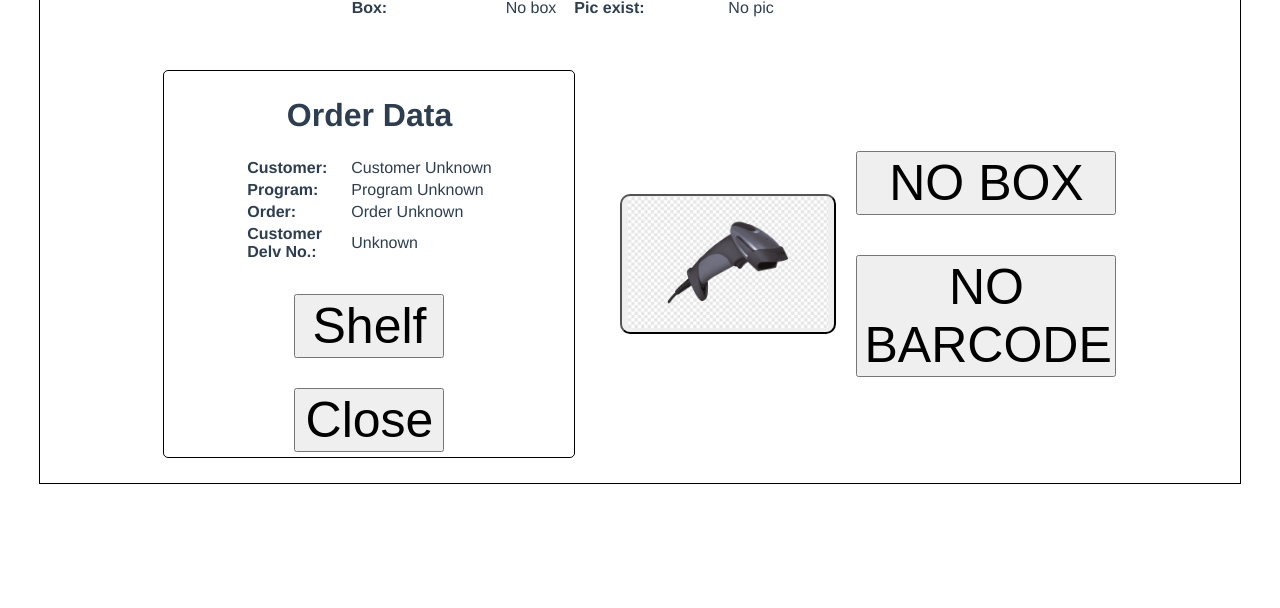
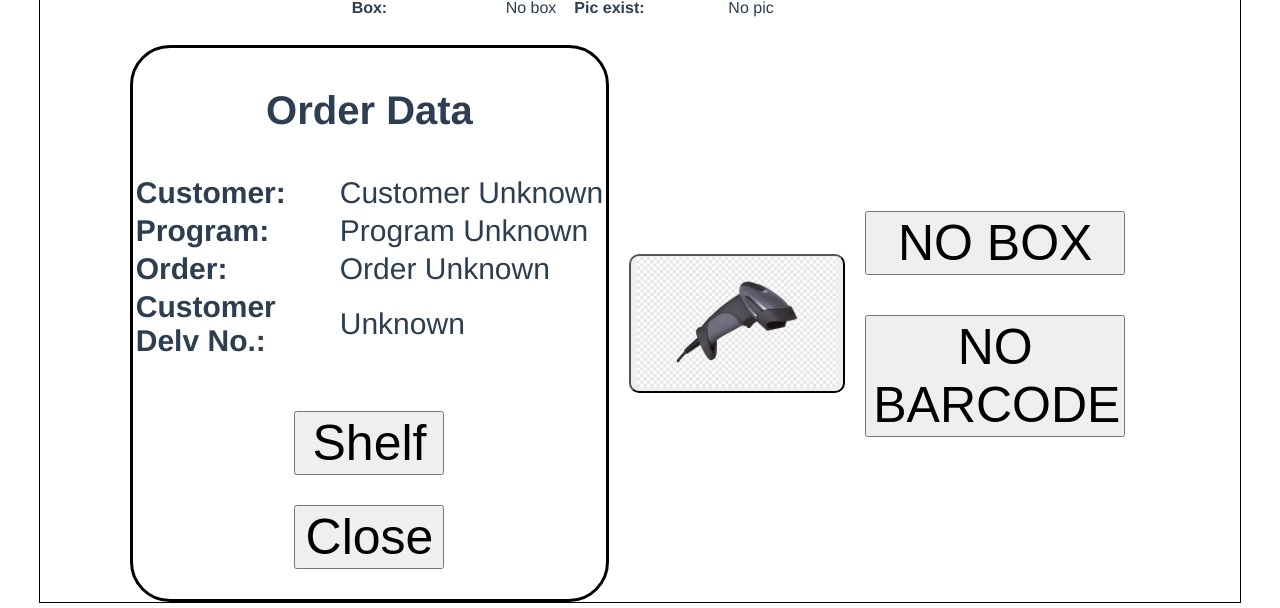
Before and after one commit to Robert-Schimanek/EIBA-Frontend, a Vue app: page /selectionII in a window 1280 px wide. Shown: the part 263-871 px from the top of the page. Before the commit the page ends 800 px from the top, so only its background shows below. Built offline with nearby package versions, Linux system fonts and the light colour scheme.

Commit message:
formatting 2

```diff
--- a/src/assets/styles/styles.css
+++ b/src/assets/styles/styles.css
@@ -1,11 +1,23 @@
 .roundedContainer {
-    border: 1px solid black;
-    width: 400px;
-    border-radius: 5px;
+    border: 3px solid black;
+    border-radius: 40px;
 }
 
 .bigButtonText {
     font-size: 50px;
+}
+
+.headerText {
+  font-size: 50px;
+  font-weight: bold;
+}
+.smallHeaderText {
+  font-size: 40px;
+  font-weight: bold;
+}
+
+.infoText {
+  font-size: 30px;
 }
 
 .spacerSmall {
--- a/src/components/SelectionOrderData.vue
+++ b/src/components/SelectionOrderData.vue
@@ -1,9 +1,9 @@
 <template>
-  <div class="roundedContainer" style="margin:25px; padding: 5px;">
-    <h1>Order Data</h1>
-    <table align="center">
+  <div class="roundedContainer">
+    <p class="smallHeaderText" style="margin-top: 40px;">Order Data</p>
+    <table align="center" class="infoText" style="margin-bottom: 50px;">
       <tr>
-        <th align="left" width="100px">Customer:</th>
+        <th align="left" style="width:200px;">Customer:</th>
         <td align="left">{{ customer }}</td>
       </tr>
       <tr>
@@ -28,6 +28,7 @@
     <SelectionOrderDataButton
       funcDesc="Close"
       :functionToExecute="closeOrder"
+      style="margin-bottom: 30px"
     />
   </div>
 </template>
@@ -76,4 +77,5 @@ export default {
   },
 };
 </script>
-<style src="../assets/styles/styles.css"></style>
+<style src="../assets/styles/styles.css">
+</style>
```
